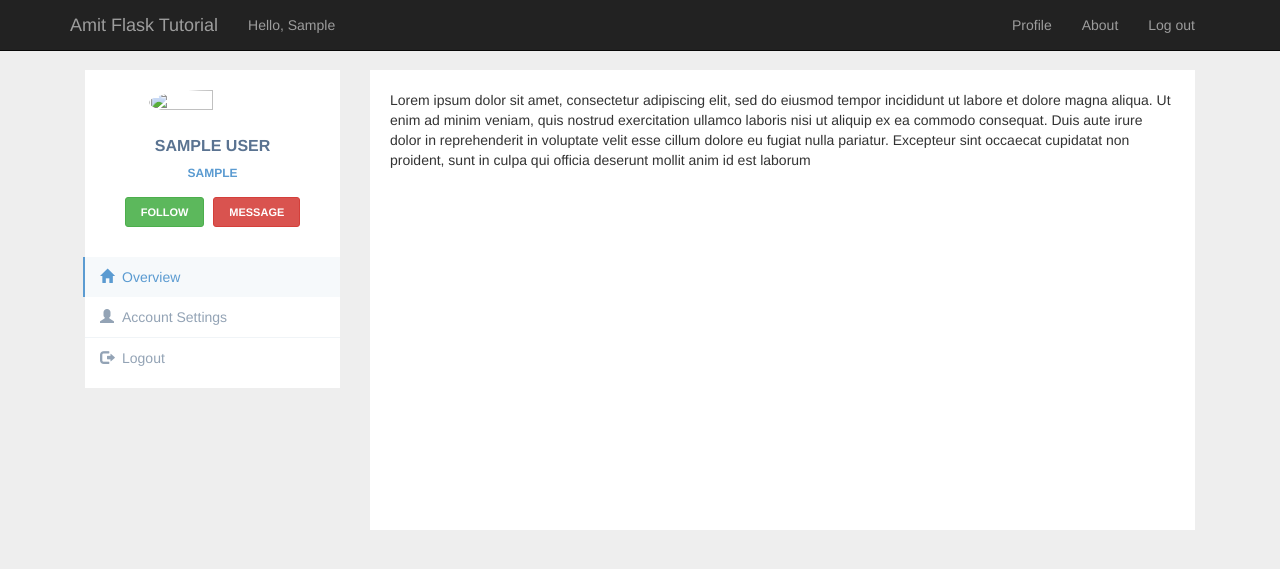
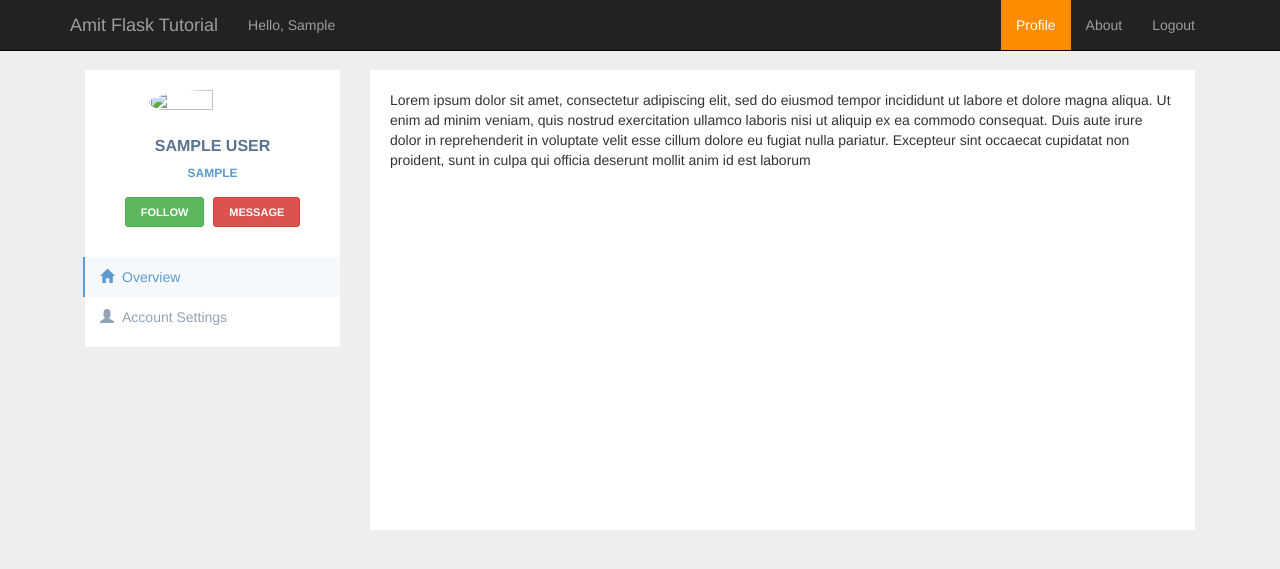
Before and after one commit to ahdeshmukh/udemy-flask, a Flask app: page /user/1 in a window 1280 px wide. Shown: the top 569 px of the page. Run offline with Flask 2, Linux system fonts and the light colour scheme; the visitor is signed in with stand-in values (Sample User, id 1); data comes from the database, SQL or seed files in the repository; some libraries are stand-ins or nearby versions.

Commit message:
highlighting the corresponding <a> of active routes in the header

```diff
--- a/static/css/styles.css
+++ b/static/css/styles.css
@@ -170,7 +170,13 @@ body {
   min-height: 460px;
 }
 
-ul.nav a:hover { color: orange !important; }
+/*ul.nav a:hover { color: orange !important; }*/
+.nav-li-active {
+ background-color: darkorange;
+}
+.nav-li-active>a {
+  color: #FFFFFF !important;
+}
 
 .flask-flash-message {
   padding: 10px;
--- a/templates/header.html
+++ b/templates/header.html
@@ -26,16 +26,16 @@
 
       <ul class="nav navbar-nav navbar-right">
         {% if(logged_in_user and logged_in_user.id) %}
-          <li><a href="{{url_for('.get_user', user_id=logged_in_user.id)}}">Profile</a></li>
+          <li {% if request.path.find("/user/") != -1 %} class="nav-li-active"{% endif %} ><a href="{{url_for('.get_user', user_id=logged_in_user.id)}}">Profile</a></li>
           {% if(logged_in_user and logged_in_user.id and is_admin) %}
-          <li><a href="{{url_for('.get_users')}}">Users</a></li>
+          <li {% if request.path=="/users" %} class="nav-li-active"{% endif %} ><a href="{{url_for('.get_users')}}">Users</a></li>
           {% endif %}
         {% else %}
-          <li><a href="{{url_for('.index')}}">Home</a></li>
+          <li {% if request.path=="/" %} class="nav-li-active"{% endif %} ><a href="{{url_for('.index')}}">Home</a></li>
         {% endif %}
-        <li><a href="{{url_for('.about')}}">About</a></li>
+        <li {% if request.path=="/about" %} class="nav-li-active"{% endif %} ><a href="{{url_for('.about')}}">About</a></li>
         {% if(logged_in_user and logged_in_user.id) %}
-        <li><a href="{{url_for('.logout')}}">Log out</a></li>
+        <li><a href="{{url_for('.logout')}}">Logout</a></li>
         {% endif %}
       </ul>
     </div><!-- /.navbar-collapse -->
--- a/templates/profile.html
+++ b/templates/profile.html
@@ -38,9 +38,6 @@
 						</li>
 						<li id="profile-user-account">
 							<a href=""><i class="glyphicon glyphicon-user"></i>Account Settings</a>
-						</li>
-						<li id="profile-user-logout">
-							<a href="{{url_for('.logout')}}"><i class="glyphicon glyphicon-log-out"></i>Logout</a>
 						</li>
 					</ul>
 				</div>
```
